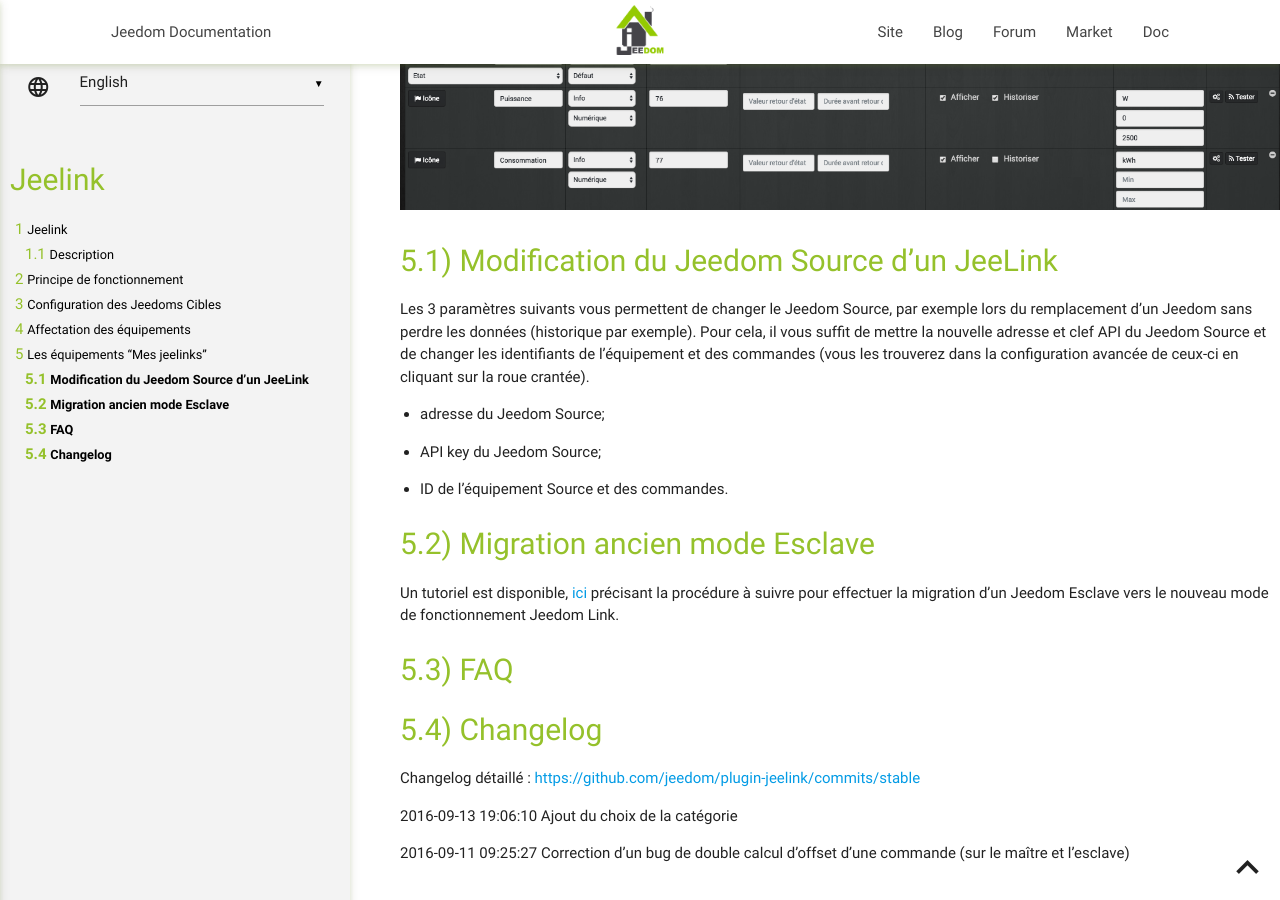
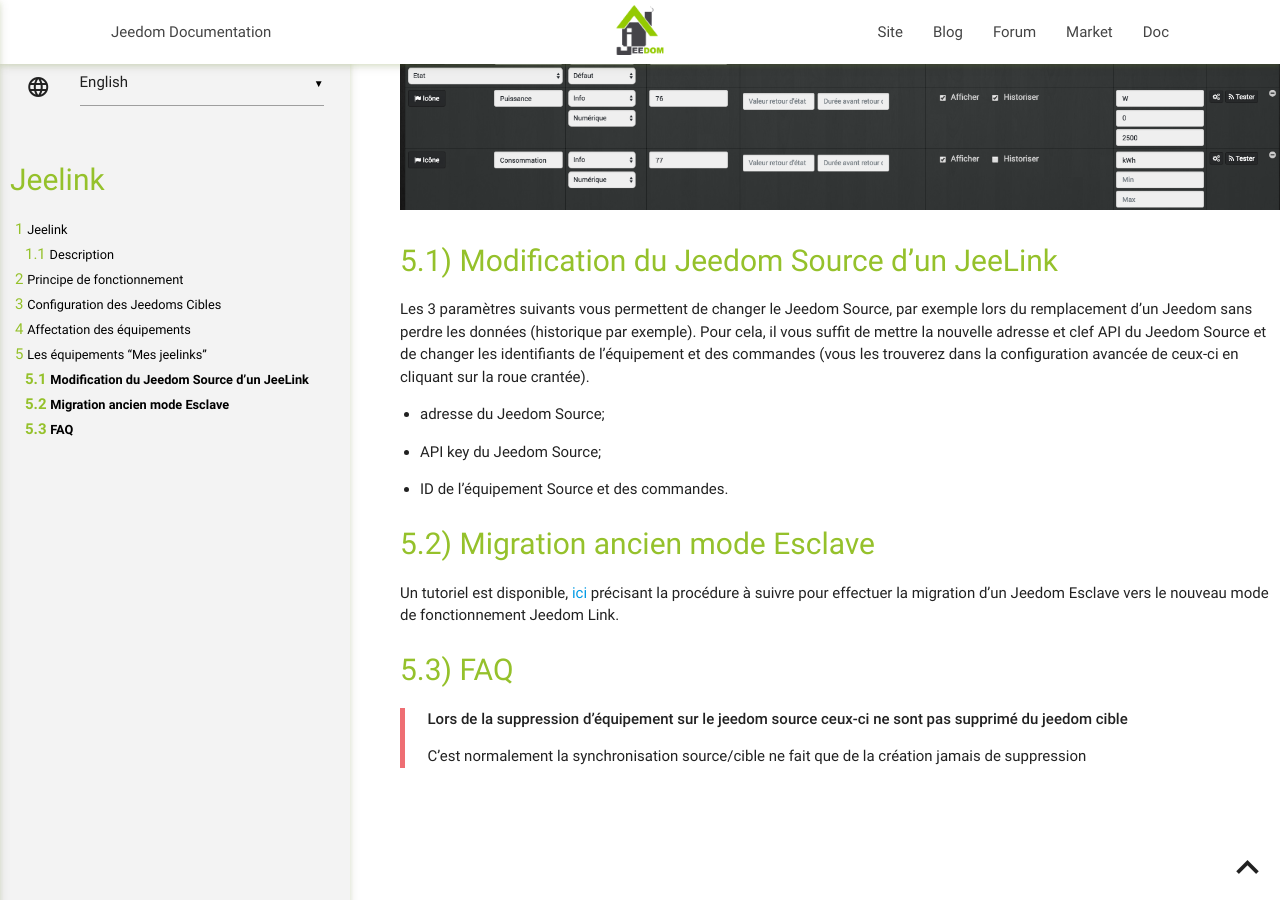
Before and after one commit to jeedom/plugin-jeelink, a Jekyll site: the page built from docs/en_US/index.md, in a window 1280 px wide and 900 px high, scrolled down 4228 px. Built offline with Jekyll 4.4.1, drawn with Linux system fonts in a browser that asks for light colours; our own code applies the rules of GitHub Pages for plain Markdown files.

Commit message:
[ROBOT] Action all

```diff
--- a/docs/en_US/index.md
+++ b/docs/en_US/index.md
@@ -155,13 +155,6 @@ Esclave vers le nouveau mode de fonctionnement Jeedom Link.
 FAQ
 ---
 
-Changelog
----------
-
-Changelog détaillé :
-<https://github.com/jeedom/plugin-jeelink/commits/stable>
-
-2016-09-13 19:06:10 Ajout du choix de la catégorie
-
-2016-09-11 09:25:27 Correction d’un bug de double calcul d’offset d’une
-commande (sur le maître et l’esclave)
+>**Lors de la suppression d'équipement sur le jeedom source ceux-ci ne sont pas supprimé du jeedom cible**
+>
+>C'est normalement la synchronisation source/cible ne fait que de la création jamais de suppression
```
Also changed, not shown: docs/de_DE/changelog.md (+3 -0 lines), docs/de_DE/index.md (+3 -10 lines), docs/en_US/changelog.md (+3 -0 lines), docs/es_ES/changelog.md (+3 -0 lines), docs/es_ES/index.md (+3 -10 lines).
